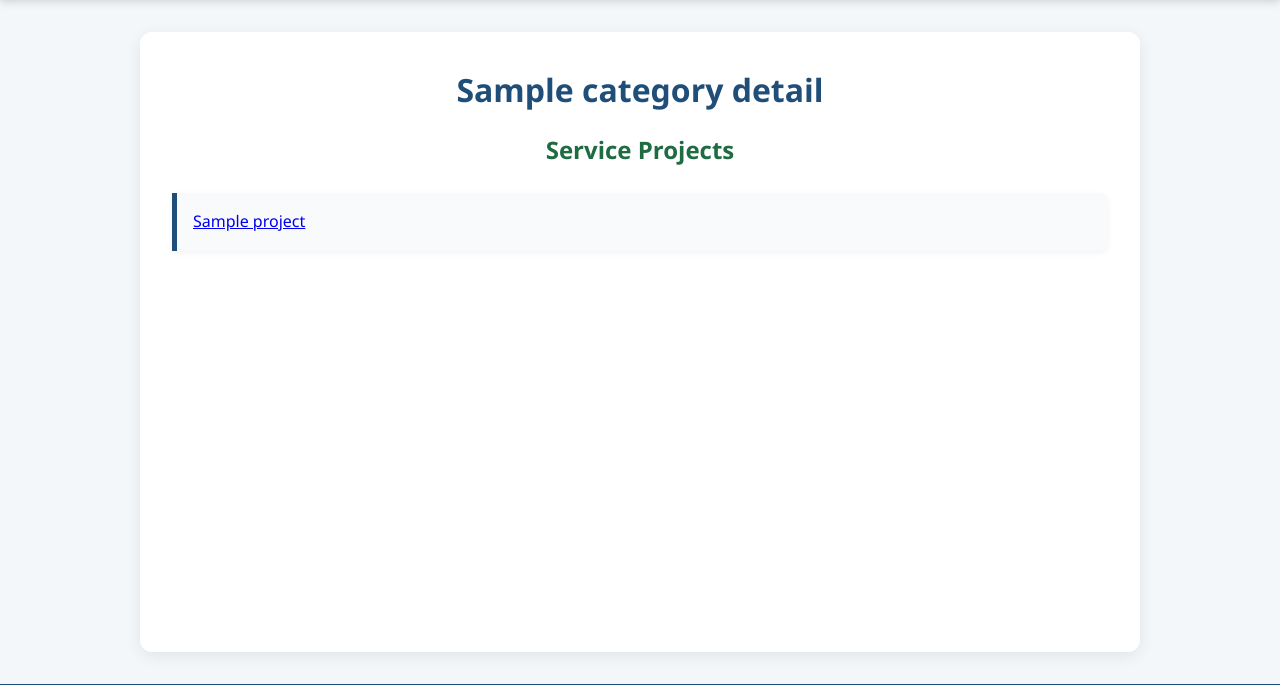
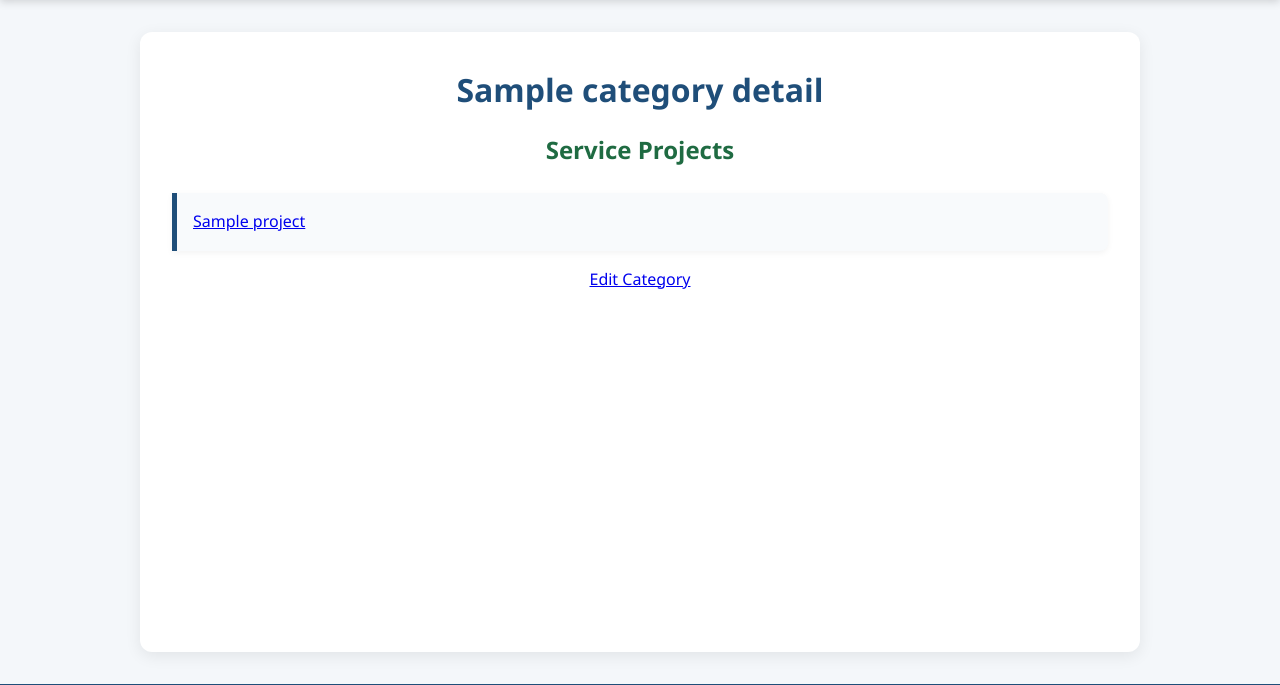
Before and after one commit to owenjackson23/cse340, a Node project: template src/views/category.ejs in a window 1280 px wide. Shown: the part 58-743 px from the top of the page. Run offline with Node 20 templates, Linux system fonts and the light colour scheme; the template is opened without the code that fills it: most values are stand-ins (such as "Sample title", 1, 10 or a date in 2020).

Commit message:
Added links for new category and edit category pages

```diff
--- a/src/views/categories.ejs
+++ b/src/views/categories.ejs
@@ -13,6 +13,8 @@
                 </li>
                 <% }); %>
         </ul>
+
+        <p><a href="/new-category">Add a New Category</a></p>
     </main>
 
     <%- include('partials/footer') %>
--- a/src/views/category.ejs
+++ b/src/views/category.ejs
@@ -13,5 +13,7 @@
                     </a></li>
                 <% }) %>
         </ul>
+
+        <p><a href="/edit-category/<%= categoryDetails.category_id %>">Edit Category</a></p>
     </main>
     <%- include('partials/footer') %>
```
